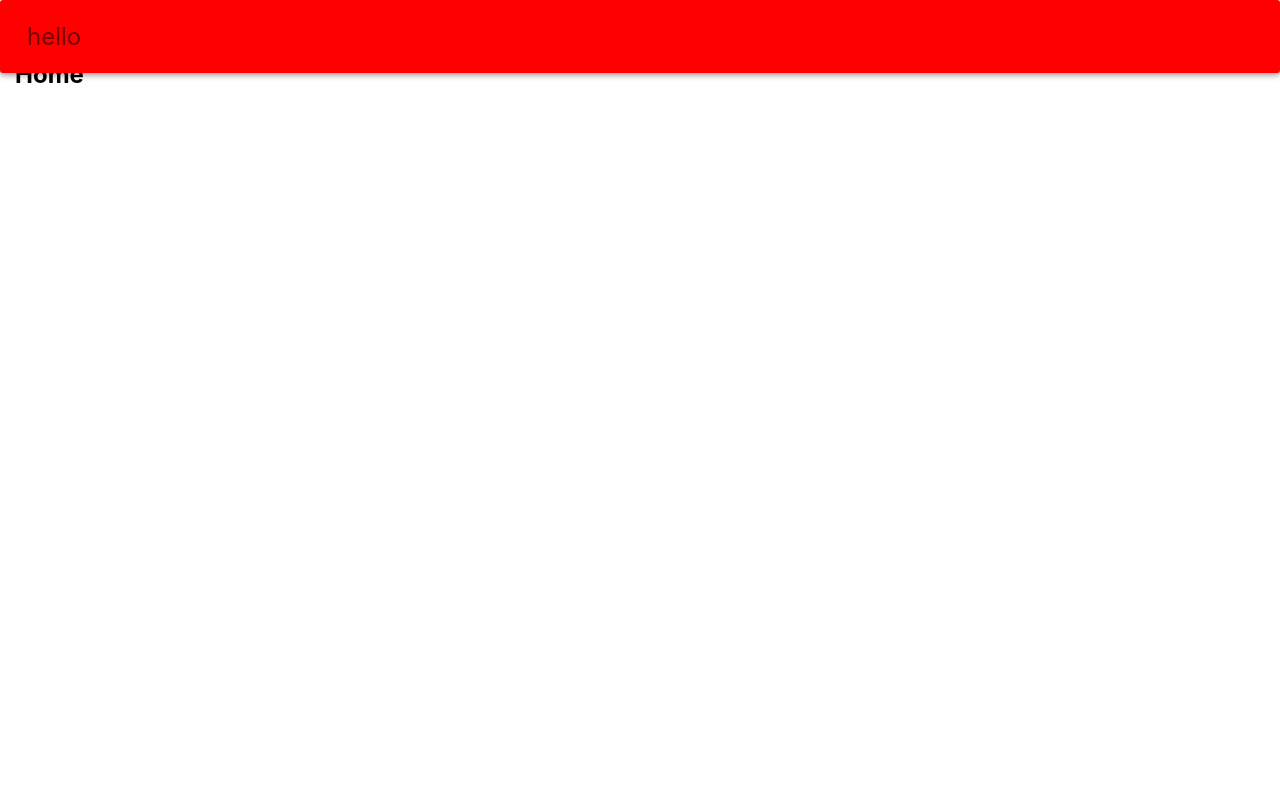
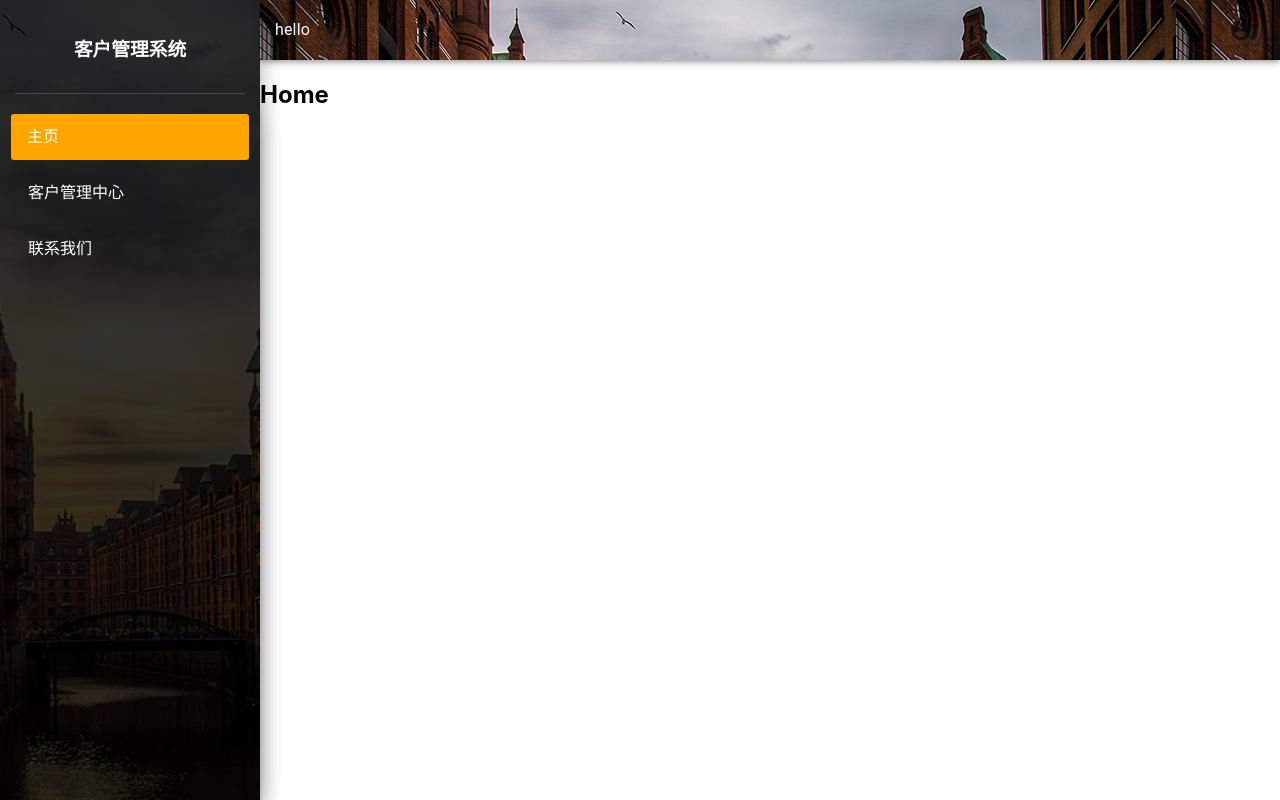
Before and after one commit to xxxcrel/CustomerManagement, a React (Create React App) app: page /home in a window 1280 px wide. Built offline with nearby package versions, Linux system fonts and the light colour scheme.

Commit message:
update: fix appbar and sidebar background not same

```diff
--- a/package.json
+++ b/package.json
@@ -4,6 +4,7 @@
   "private": true,
   "dependencies": {
     "@material-ui/core": "^4.11.3",
+    "@material-ui/icons": "^4.11.2",
     "@testing-library/jest-dom": "^5.11.9",
     "@testing-library/react": "^11.2.5",
     "@testing-library/user-event": "^12.7.1",
--- a/src/App.css
+++ b/src/App.css
@@ -1,3 +1,4 @@
 .App {
   text-align: center;
+  background: "linear-gradient(blue, pink)"
 }
--- a/src/App.js
+++ b/src/App.js
@@ -4,7 +4,9 @@ import Sidebar from './components/SideBar';
 import Home from "./views/Home";
 import CustomerManagement from "./views/CustomerManagement";
 import { BrowserRouter as Router, Switch, Route, } from 'react-router-dom';
-import { AppBar, makeStyles, Toolbar, IconButton, Button } from '@material-ui/core';
+import { AppBar, makeStyles, Toolbar, IconButton, Button, Typography } from '@material-ui/core';
+import AccountCircle from '@material-ui/icons/AccountCircle';
+
 import styles from "./assets/jss/components/appStyle";
 
 const routes = [
@@ -34,26 +36,24 @@ function App() {
     <Router
       path="/admin"
     >
-      <div className={classes.wrapper}>
+      <div>
         {/* <header className="App-header"> */}
+        <div className={classes.sidebar}>
+          <Sidebar
+            routes={routes}
+          />
+        </div>
 
-        <Sidebar
-          routes={routes}
-        />
 
         <div className={classes.mainPanel}>
-
-          <AppBar className={classes.appBar}>
+          <AppBar className={classes.appBar} position="relative">
             <Toolbar className={classes.container}>
-              <div className={classes.flex}>
-                {/* Here we create navbar brand, based on route name */}
-                <IconButton edge="end" color="transparent" href="#" >
-                  hello
+                <Typography style={{flexGrow: "1"}}>hello</Typography>
+                <IconButton>
+                  <AccountCircle/>
                 </IconButton>
-              </div>
             </Toolbar>
           </AppBar>
-          {/* <div style={{height:"10px", color:"red"}}></div> */}
 
           <div className={classes.content}>
             <Switch>
--- a/src/assets/jss/components/appStyle.js
+++ b/src/assets/jss/components/appStyle.js
@@ -8,56 +8,46 @@ import {
     hexToRgb,
     warningColor,
     blackColor
-} from "./material-dashboard-react.js"
+} from "./material-dashboard-react.js";
+
+import bgImage from "../../img/sidebar-2.jpg";
+
 const appStyle = theme => ({
     wrapper: {
         position: "relative",
         top: "0",
         height: "100vh"
     },
+    sidebar: {
+        position: "absloute",
+        left: "0px",
+        top: "0px",
+        height: "100%",
+        width: drawerWidth
+    },
     mainPanel: {
-        overflow: "auto",
-        position: "relative",
-        float: "right",
         ...transition,
         maxHeight: "100%",
-        width: "100%",
+        marginLeft: drawerWidth,
         overflowScrolling: "touch"
     },
-    content: {
-        marginTop: "20px",
-        padding: "20px 15px",
-        minHeight: "calc(100vh - 123px)"
-    },
-
     appBar: {
-        backgroundColor: "red",
-        // boxShadow:
-        //     "0 12px 20px -10px rgba(" +
-        //     hexToRgb(warningColor[0]) +
-        //     ",.28), 0 4px 20px 0 rgba(" +
-        //     hexToRgb(blackColor) +
-        //     ",.12), 0 7px 8px -5px rgba(" +
-        //     hexToRgb(warningColor[0]) +
-        //     ",.2)",
-        borderBottom: "0",
-        marginBottom: "0",
-        position: "absolute",
+        position: "relative",
         width: "100%",
-        paddingTop: "10px",
-        zIndex: "1029",
-        color: lightBlue,
-        border: "0",
-        borderRadius: "3px",
-        padding: "10px 0",
         transition: "all 150ms ease 0s",
         minHeight: "50px",
-        display: "block"
+        display: "block",
+        backgroundImage: "url(" + bgImage + ")"
+    },
+    content: {
+        position: "relative",
+        // minHeight: "calc(100vh - 123px)"
     },
     container: {
         ...container,
-        minHeight: "50px",
-        color: "blue"
+        minHeight: "60px",
+        // color: "white",
+        // backgroundColor: "white"
     },
     flex: {
         flex: 1
--- a/src/assets/jss/components/sidebarStyle.js
+++ b/src/assets/jss/components/sidebarStyle.js
@@ -26,6 +26,7 @@ const sidebarStyle = theme => ({
         zIndex: "1",
         ...boxShadow,
         width: drawerWidth,
+        background: "linear-gradient(blue, pink)"
     },
     sidebarWrapper: {
         position: "relative",
@@ -39,6 +40,7 @@ const sidebarStyle = theme => ({
     logo: {
         position: "relative",
         padding: "15px 15px",
+        textAlign: "center",
         zIndex: "4",
         "&:after": {
             content: '""',
--- a/src/components/SideBar.js
+++ b/src/components/SideBar.js
@@ -25,7 +25,6 @@ export default function Sidebar(props) {
   const classes = useSytles();
 
   return (
-    <Drawer open={false}>
       <div className={classes.drawerPaper}>
         <div className={classes.logo}>
           <h3 style={{ color: whiteColor }}>客户管理系统</h3>
@@ -63,7 +62,6 @@ export default function Sidebar(props) {
         />
 
       </div>
-    </Drawer>
 
 
   );
```
Also changed, not shown: 1 other file (tests, documents, lock files or other folders).
